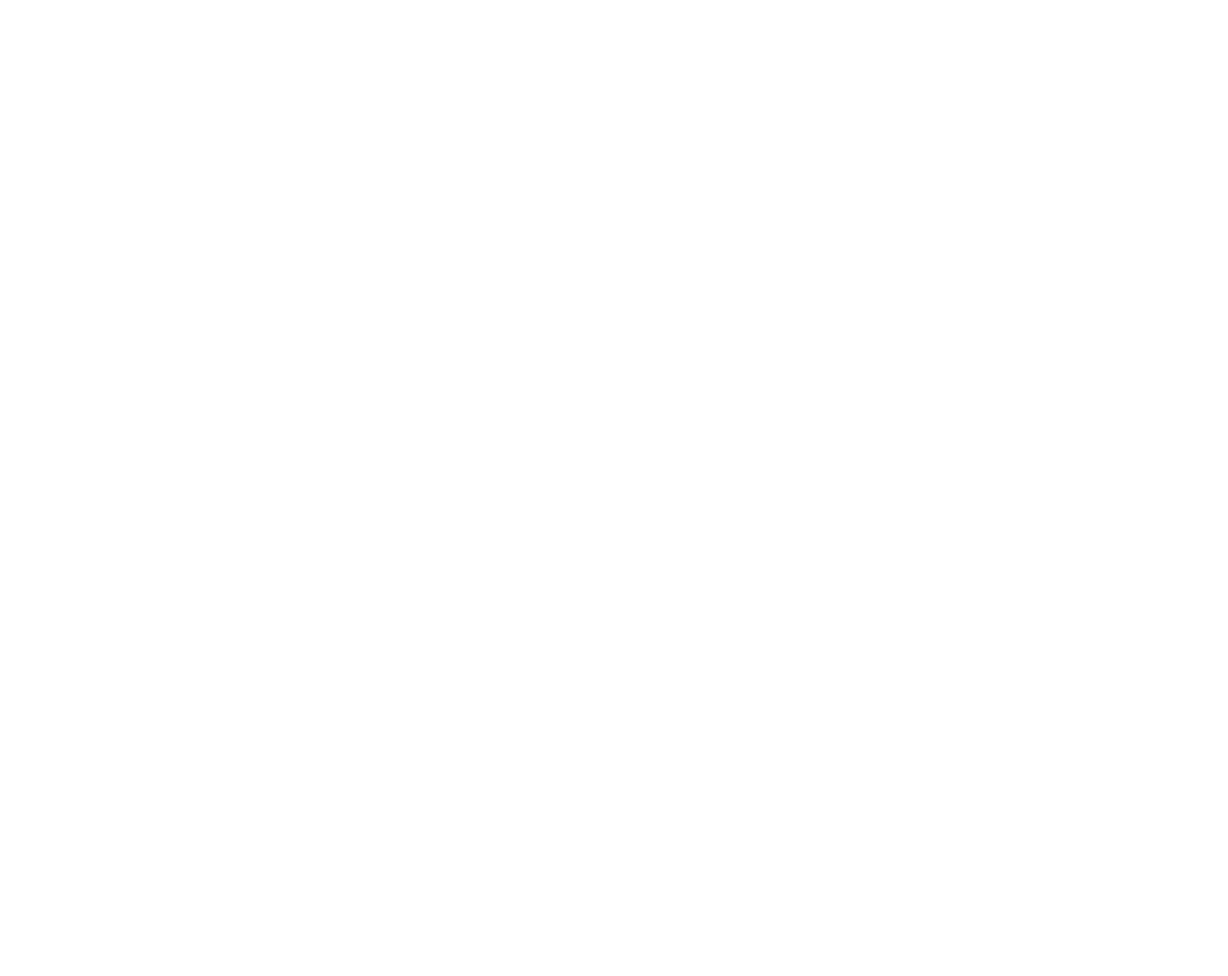
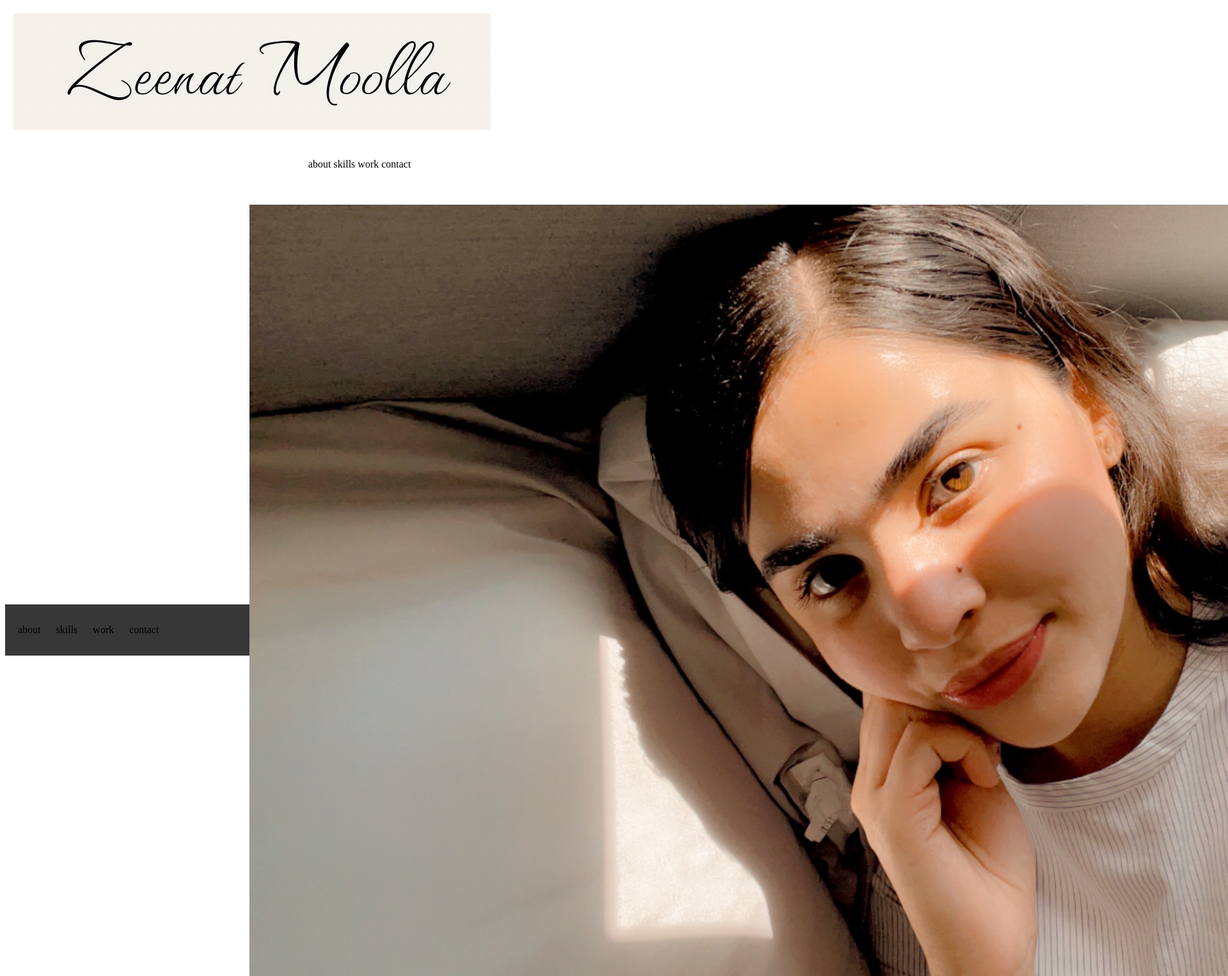
Before and after one commit to zeenatmoolla/UX_UI_HW_17, a plain HTML site: page index.html in a window 1280 px wide. Shown: the top 1526 px of the page at 64% size, 1920 px wide, since content can reach past the window. Before the commit the page ends 800 px from the top, so only its background shows below. Drawn offline with Linux system fonts and the light colour scheme; files whose address does not match are found by name.

Commit message:
homework 17

```diff
--- a/index.html
+++ b/index.html
@@ -0,0 +1,46 @@
+<!DOCTYPE html>
+<html>
+<head>
+    <title>My Website</title>
+    <link rel="stylesheet" href="style.css">
+</head>
+<body>
+    <header class="navigation">
+        <div class="inline-block logo">
+            <img src="/Users/zeenatmoolla/Documents/GitHub/UX_UI_HW_17/images/logo.jpeg" alt="Logo">
+        </div>
+        <nav class="inline-block">
+            <ul>
+                <li class="inline-block">about</li>
+                <li class="inline-block">skills</li>
+                <li class="inline-block">work</li>
+                <li class="inline-block">contact</li>
+            </ul>
+        </nav>
+    </header>
+
+    <section class="heroImg">
+        <div class="content">
+            <img src="/Users/zeenatmoolla/Documents/GitHub/UX_UI_HW_17/images/Photo.jpeg" alt="Your Picture">
+            <p>About Me: I hold a Bachelor of Commerce degree with Human Resources, Management and Marketing as my majors from the University of Witwatersrand in South Africa.
+
+                I worked as Junior Marketing Consultant and Business Analyst at a leading firm in South Africa which really allowed me take in and understand the methodologies better when furthering my education in User Experience (UI/UX) Design through the University of Toronto.
+
+
+                “I am passionate about the ui/ux field as it is a blend of three things I love.
+                Art, Psychology & Technology.”</p>
+            <button>Download Resume</button>
+        </div>
+    </section>
+
+    <footer>
+        <ul>
+            <li class="inline-block">about</li>
+            <li class="inline-block">skills</li>
+            <li class="inline-block">work</li>
+            <li class="inline-block">contact</li>
+        </ul>
+    </footer>
+
+</body>
+</html>
--- a/style.css
+++ b/style.css
@@ -1,65 +1,48 @@
-p {
-    text-align: center;
-    color: red;
-  }
-  span.a {
-    display: inline; /* the default for span */
-    width: 100px;
-    height: 100px;
-    padding: 5px;
-    border: 1px solid brown;
-    background-color: rgb(201, 189, 122);
+/* Navbar CSS */
+.inline-block {
+    display: inline-block;
+    vertical-align: top;
   }
 
-  span.b {
-    display: inline-block;
-    width: 100px;
-    height: 100px;
-    padding: 5px;
-    border: 1px solid brown;
-    background-color: #ffff00;
+  .logo {
+    width: 23%;
+    padding: 1%;
   }
 
-  span.c {
-    display: block;
-    width: 100px;
-    height: 100px;
-    padding: 5px;
-    border: 1px solid blue;
-    background-color: #ffff00;
+  nav {
+    width: 73%;
+    padding: 1%;
   }
-  <!DOCTYPE html>
-<html>
-<head>
-<style>
-.note {
-  font-size: 120%;
-  color: black;
-}
-</style>
-</head>
-<body>
 
-<h1>My <span class="note">Important</span> Heading</h1>
-<p>This is some <span class="note">important</span> text.</p>
-div.a {
-    width: auto;
-    border: 23px solid black;
+  ul {
+    width: 50%;
+    margin-left: auto;
   }
-  div {
-    padding-top: 1px;
+
+  /* Hero Image CSS */
+  .heroImg {
+    height: 600px;
+    padding: 25px;
   }
-  div.a {
-    width: 50px;
-    border: 1px solid black;
-  }
-  div.a {
+
+  .content {
+    width: 500px;
+    margin: 0 auto;
     text-align: center;
   }
-  div.b {
-    height: 50px;
-    border: 1px solid black;
+
+  /* Footer CSS */
+  footer {
+    background-color: #373738;
+    padding: 10px;
   }
 
-</body>
-</html>
+  footer ul {
+    display: inline-block;
+    vertical-align: top;
+    padding: 0;
+  }
+
+  footer li {
+    padding: 5px 10px;
+  }
```
